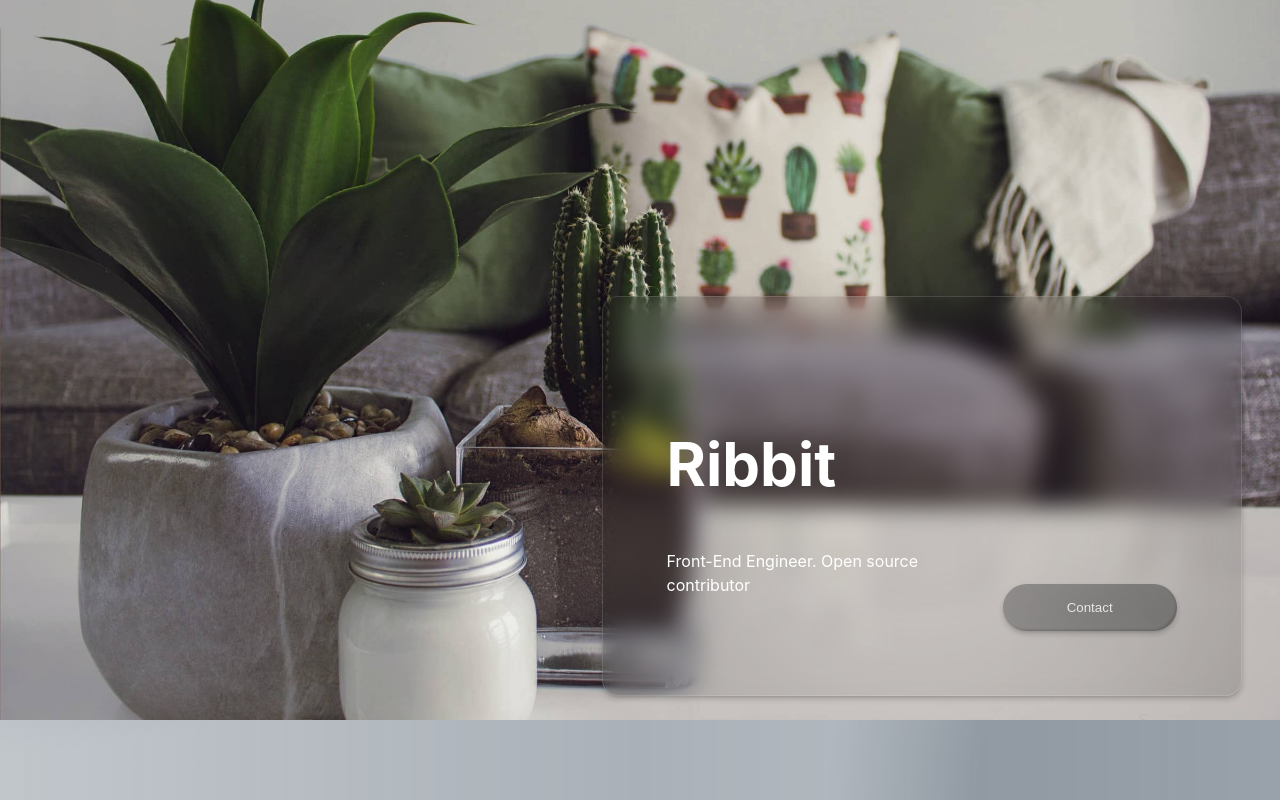
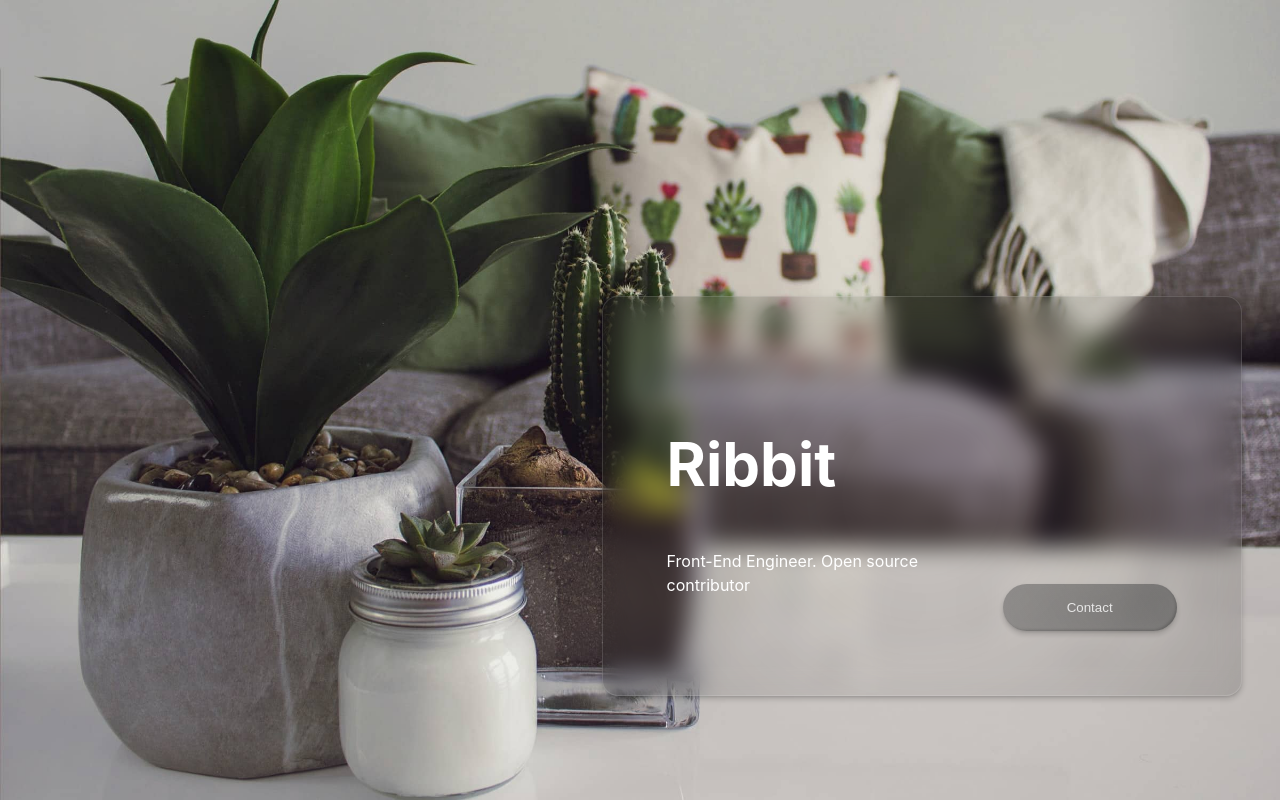
Before and after one commit to Local-Bias/nextjs-portfolio, a Next.js app: page / in a window 1280 px wide. Shown: the top 800 px of the page. Built offline with nearby package versions, Linux system fonts and the light colour scheme.

Commit message:
🔧 背景コンポーネントの拡大設定を修正

```diff
--- a/components/common/background-image.tsx
+++ b/components/common/background-image.tsx
@@ -9,8 +9,7 @@ const Component: VFCX<Props> = ({ className, imageData }) => (
     <Image
       src={imageData}
       alt='background-image'
-      width={2400}
-      height={1350}
+      layout='fill'
       objectFit='cover'
       placeholder='blur'
       quality={100}
```
